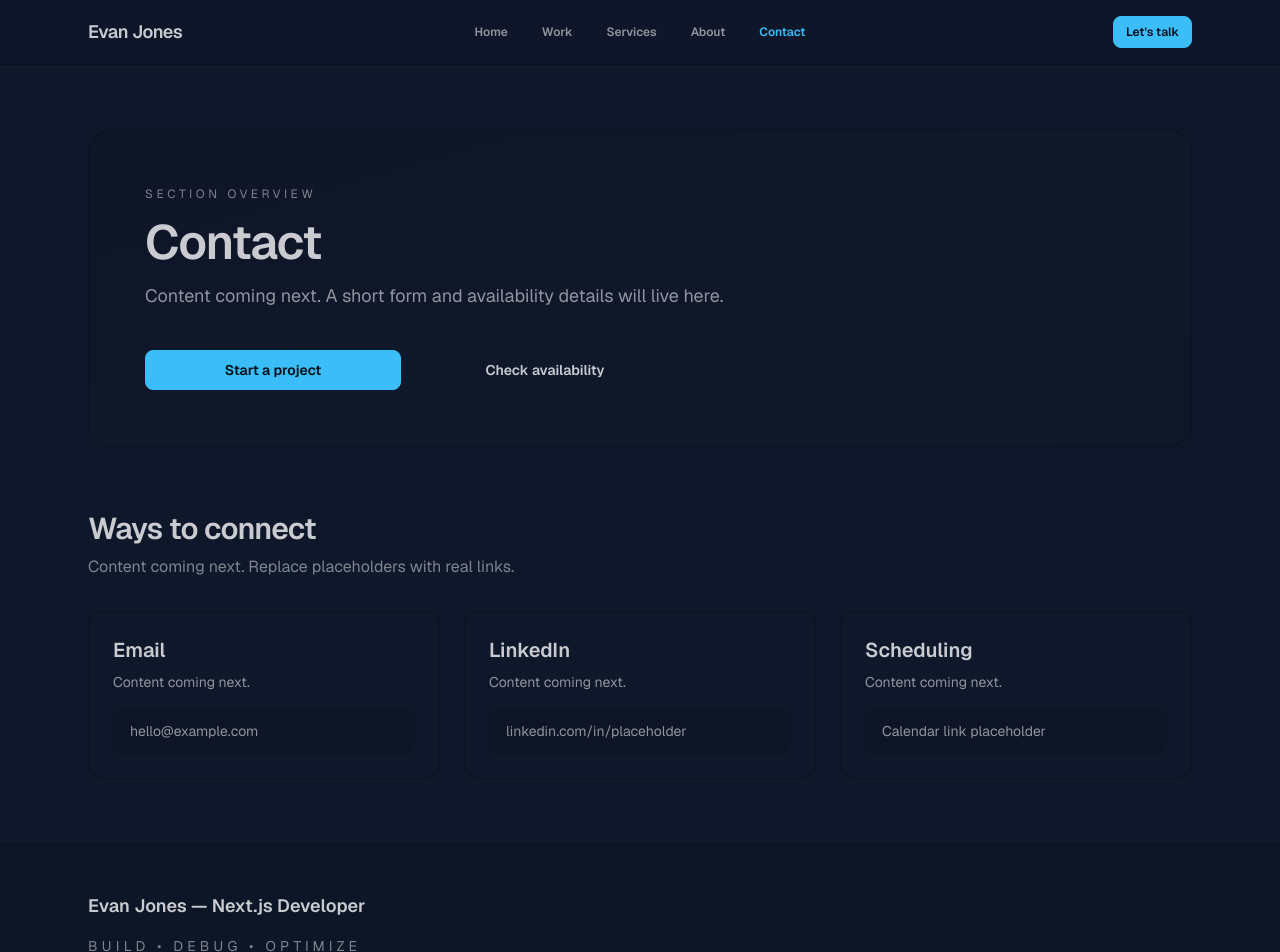
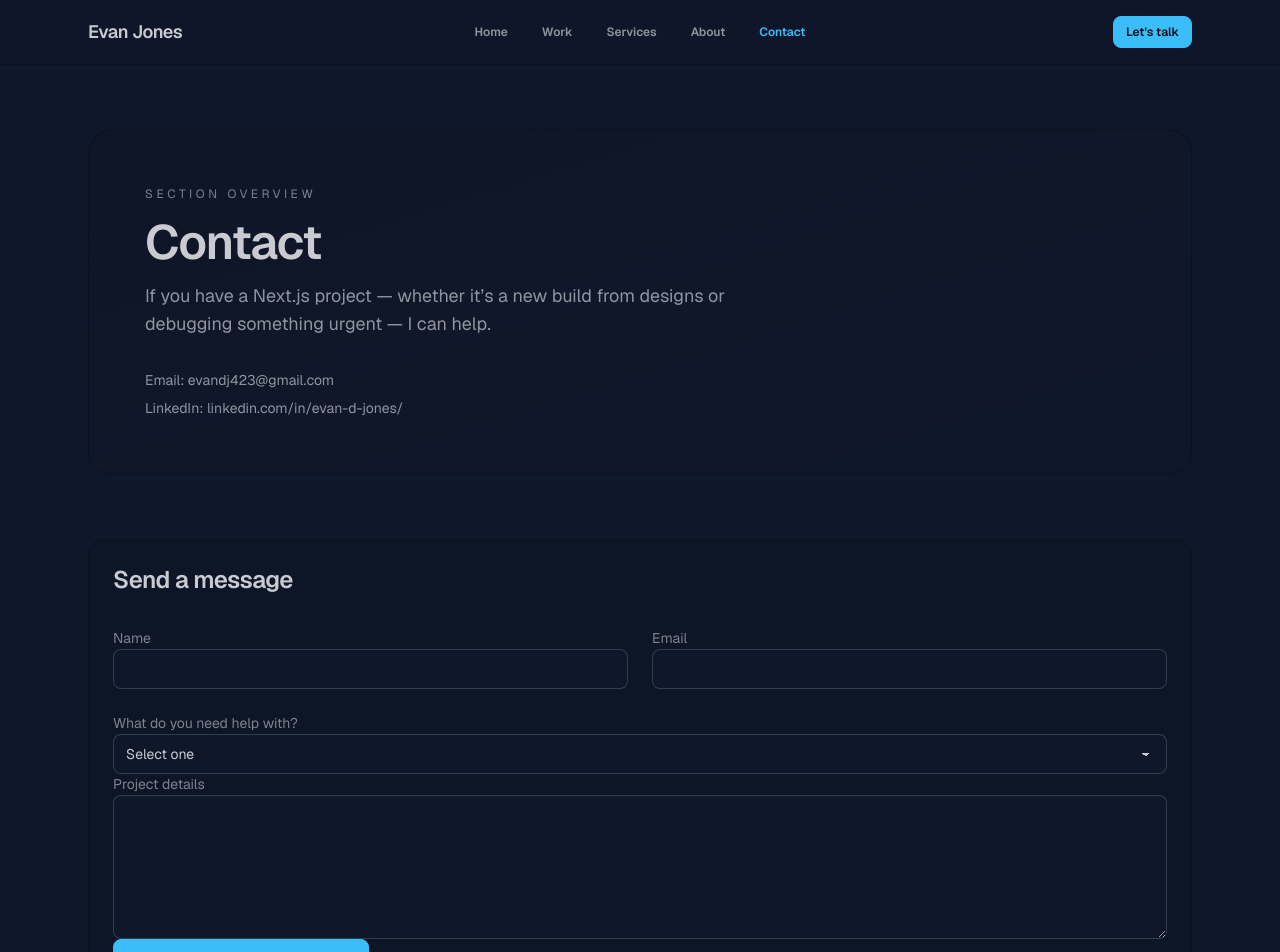
Before and after one commit to edj4960/portfolio-v5, a Next.js app: page /contact in a window 1280 px wide. Shown: the top 952 px of the page. Built offline with nearby package versions, Linux system fonts and the light colour scheme.

Commit message:
Implement functional contact form with validation and toast notifications

```diff
--- a/src/app/contact/page.tsx
+++ b/src/app/contact/page.tsx
@@ -1,43 +1,205 @@
+"use client";
+
+import { useState } from "react";
 import PageHeader from "@/components/PageHeader";
-import Section from "@/components/Section";
-import Card from "@/components/Card";
+
+type FormState = {
+  name: string;
+  email: string;
+  help: string;
+  details: string;
+};
+
+type FormErrors = Partial<Record<keyof FormState, string>>;
+
+const initialState: FormState = {
+  name: "",
+  email: "",
+  help: "",
+  details: "",
+};
+
+const helpOptions = [
+  "Build from designs",
+  "Debugging / troubleshooting",
+  "CMS integration",
+  "Performance / SEO",
+  "Other",
+];
 
 export default function ContactPage() {
+  const [formState, setFormState] = useState<FormState>(initialState);
+  const [errors, setErrors] = useState<FormErrors>({});
+  const [toastVisible, setToastVisible] = useState(false);
+
+  const validate = (values: FormState) => {
+    const nextErrors: FormErrors = {};
+
+    if (!values.name.trim()) {
+      nextErrors.name = "Name is required.";
+    }
+
+    if (!values.email.trim()) {
+      nextErrors.email = "Email is required.";
+    } else if (!/^[^\s@]+@[^\s@]+\.[^\s@]+$/.test(values.email)) {
+      nextErrors.email = "Enter a valid email address.";
+    }
+
+    if (!values.help) {
+      nextErrors.help = "Select an option.";
+    }
+
+    if (!values.details.trim()) {
+      nextErrors.details = "Project details are required.";
+    }
+
+    return nextErrors;
+  };
+
+  const handleChange = (
+    field: keyof FormState,
+    value: string
+  ) => {
+    setFormState((prev) => ({ ...prev, [field]: value }));
+    if (errors[field]) {
+      setErrors((prev) => ({ ...prev, [field]: undefined }));
+    }
+  };
+
+  const handleSubmit = (event: React.FormEvent<HTMLFormElement>) => {
+    event.preventDefault();
+    const nextErrors = validate(formState);
+
+    if (Object.keys(nextErrors).length > 0) {
+      setErrors(nextErrors);
+      return;
+    }
+
+    console.log({ ...formState });
+    setFormState(initialState);
+    setErrors({});
+    setToastVisible(true);
+
+    window.setTimeout(() => {
+      setToastVisible(false);
+    }, 3000);
+  };
+
   return (
     <div className="space-y-16">
-      <section className="rounded-3xl border border-base-300 bg-gradient-to-br from-base-200/50 via-base-100 to-base-200/10 p-10 md:p-14">
+      {toastVisible && (
+        <div className="toast toast-top toast-end z-50">
+          <div className="alert alert-success">
+            <span>Message sent (demo). I’ll get back to you soon.</span>
+          </div>
+        </div>
+      )}
+
+      <section className="rounded-3xl border border-base-300 bg-gradient-to-br from-base-200/60 via-base-100 to-base-200/10 p-10 md:p-14">
         <PageHeader
           title="Contact"
-          subtitle="Content coming next. A short form and availability details will live here."
+          subtitle="If you have a Next.js project — whether it’s a new build from designs or debugging something urgent — I can help."
         />
-        <div className="mt-10 flex flex-wrap items-center gap-4">
-          <button className="btn btn-primary btn-wide">Start a project</button>
-          <button className="btn btn-ghost btn-wide">Check availability</button>
+        <div className="mt-8 space-y-2 text-sm text-base-content/70">
+          <p>Email: evandj423@gmail.com</p>
+          <p>LinkedIn: linkedin.com/in/evan-d-jones/</p>
         </div>
       </section>
 
-      <Section
-        title="Ways to connect"
-        subtitle="Content coming next. Replace placeholders with real links."
-      >
-        <div className="grid gap-6 md:grid-cols-3">
-          <Card title="Email" description="Content coming next." variant="outline">
-            <div className="rounded-xl border border-dashed border-base-300 bg-base-200/50 px-4 py-3 text-sm text-base-content/70">
-              hello@example.com
+      <section className="card border border-base-300 bg-base-200/40">
+        <div className="card-body space-y-6">
+          <h2 className="text-2xl font-semibold tracking-tight">
+            Send a message
+          </h2>
+          <form className="space-y-6" onSubmit={handleSubmit} noValidate>
+            <div className="grid gap-6 md:grid-cols-2">
+              <label className="form-control w-full">
+                <div className="label">
+                  <span className="label-text">Name</span>
+                </div>
+                <input
+                  type="text"
+                  className="input input-bordered w-full"
+                  value={formState.name}
+                  onChange={(event) => handleChange("name", event.target.value)}
+                  required
+                />
+                {errors.name && (
+                  <span className="mt-2 text-xs text-error">{errors.name}</span>
+                )}
+              </label>
+
+              <label className="form-control w-full">
+                <div className="label">
+                  <span className="label-text">Email</span>
+                </div>
+                <input
+                  type="email"
+                  className="input input-bordered w-full"
+                  value={formState.email}
+                  onChange={(event) => handleChange("email", event.target.value)}
+                  required
+                />
+                {errors.email && (
+                  <span className="mt-2 text-xs text-error">{errors.email}</span>
+                )}
+              </label>
             </div>
-          </Card>
-          <Card title="LinkedIn" description="Content coming next." variant="outline">
-            <div className="rounded-xl border border-dashed border-base-300 bg-base-200/50 px-4 py-3 text-sm text-base-content/70">
-              linkedin.com/in/placeholder
+
+            <label className="form-control w-full">
+              <div className="label">
+                <span className="label-text">What do you need help with?</span>
+              </div>
+              <select
+                className="select select-bordered w-full"
+                value={formState.help}
+                onChange={(event) => handleChange("help", event.target.value)}
+                required
+              >
+                <option value="" disabled>
+                  Select one
+                </option>
+                {helpOptions.map((option) => (
+                  <option key={option} value={option}>
+                    {option}
+                  </option>
+                ))}
+              </select>
+              {errors.help && (
+                <span className="mt-2 text-xs text-error">{errors.help}</span>
+              )}
+            </label>
+
+            <label className="form-control w-full">
+              <div className="label">
+                <span className="label-text">Project details</span>
+              </div>
+              <textarea
+                className="textarea textarea-bordered h-36 w-full"
+                value={formState.details}
+                onChange={(event) =>
+                  handleChange("details", event.target.value)
+                }
+                required
+              />
+              {errors.details && (
+                <span className="mt-2 text-xs text-error">
+                  {errors.details}
+                </span>
+              )}
+            </label>
+
+            <div className="space-y-2">
+              <button className="btn btn-primary btn-wide" type="submit">
+                Send Message
+              </button>
+              <p className="text-xs text-base-content/60">
+                I usually respond within 1–2 business days.
+              </p>
             </div>
-          </Card>
-          <Card title="Scheduling" description="Content coming next." variant="outline">
-            <div className="rounded-xl border border-dashed border-base-300 bg-base-200/50 px-4 py-3 text-sm text-base-content/70">
-              Calendar link placeholder
-            </div>
-          </Card>
+          </form>
         </div>
-      </Section>
+      </section>
     </div>
   );
 }
```
